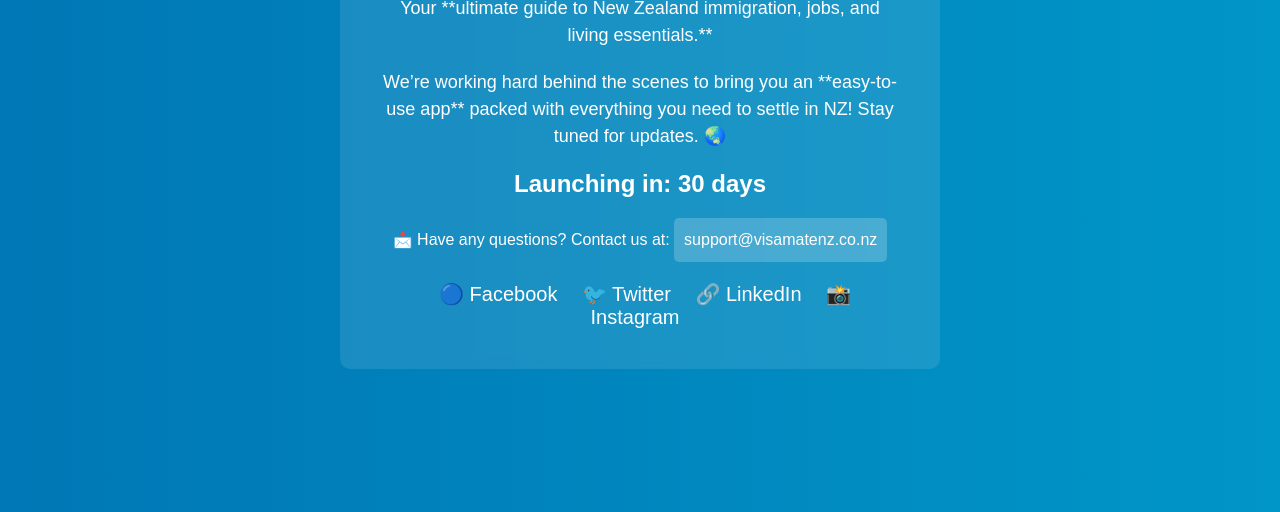
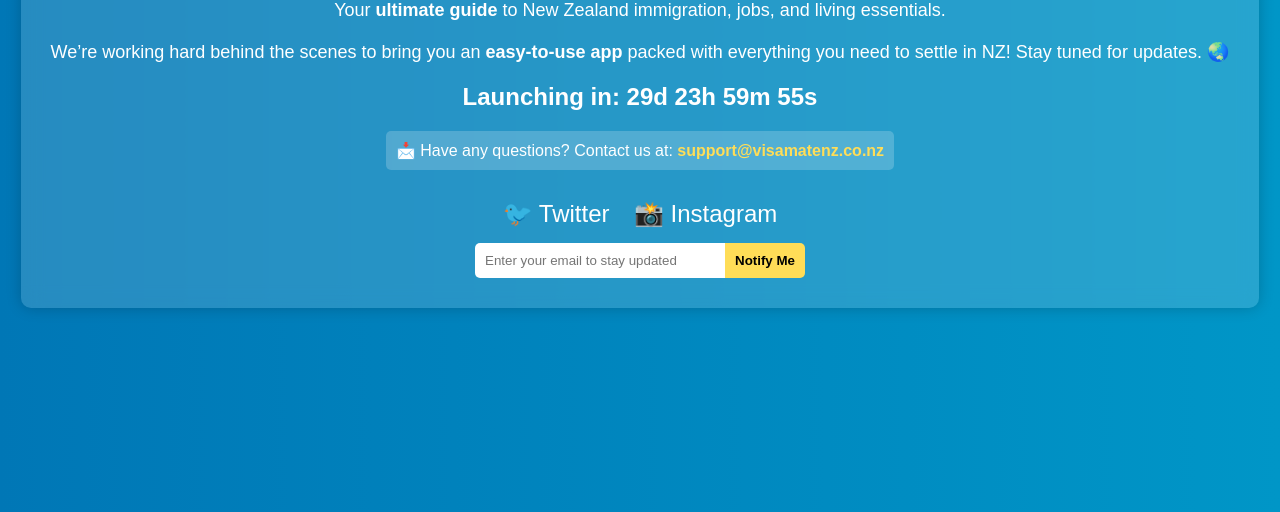
Before and after one commit to visamatenz/visamatenz, a plain HTML site: page index.html in a window 1280 px wide. Shown: the part 288-800 px from the top of the page. Drawn offline with Linux system fonts and the light colour scheme.

Commit message:
Update index.html

```diff
--- a/index.html
+++ b/index.html
@@ -11,65 +11,77 @@
             box-sizing: border-box;
             font-family: Arial, sans-serif;
         }
-
         body {
             display: flex;
             align-items: center;
             justify-content: center;
             height: 100vh;
             background: linear-gradient(to right, #0077b6, #0096c7);
-            color: #fff;
+            color: white;
             text-align: center;
             padding: 20px;
         }
-
         .container {
-            max-width: 600px;
-            background: rgba(255, 255, 255, 0.1);
-            padding: 40px;
+            background: rgba(255, 255, 255, 0.15);
+            padding: 30px;
             border-radius: 10px;
             backdrop-filter: blur(10px);
+            box-shadow: 0 0 15px rgba(0, 0, 0, 0.2);
         }
-
         h1 {
-            font-size: 36px;
-            font-weight: bold;
+            font-size: 32px;
             margin-bottom: 15px;
         }
-
         p {
             font-size: 18px;
             margin-bottom: 20px;
-            line-height: 1.5;
         }
-
-        .email {
+        .countdown {
+            font-size: 24px;
+            font-weight: bold;
+            margin-bottom: 20px;
+        }
+        .contact {
             background: rgba(255, 255, 255, 0.2);
             padding: 10px;
             border-radius: 5px;
             display: inline-block;
+            margin-bottom: 20px;
         }
-
-        .contact {
-            font-size: 16px;
-            margin-top: 20px;
+        .contact a {
+            color: #ffdd57;
+            text-decoration: none;
+            font-weight: bold;
         }
-
-        .social-icons {
+        .socials {
+            margin-top: 10px;
+        }
+        .socials a {
+            margin: 0 10px;
+            font-size: 24px;
+            text-decoration: none;
+            color: white;
+        }
+        .input-group {
+            display: flex;
+            justify-content: center;
             margin-top: 15px;
         }
-
-        .social-icons a {
-            margin: 0 10px;
-            text-decoration: none;
-            color: #fff;
-            font-size: 20px;
+        .input-group input {
+            padding: 10px;
+            border: none;
+            border-radius: 5px 0 0 5px;
+            outline: none;
+            width: 250px;
         }
-
-        .countdown {
-            font-size: 24px;
+        .input-group button {
+            padding: 10px;
+            border: none;
+            background: #ffdd57;
+            color: black;
             font-weight: bold;
-            margin-top: 20px;
+            cursor: pointer;
+            border-radius: 0 5px 5px 0;
         }
     </style>
 </head>
@@ -77,24 +89,65 @@
 
     <div class="container">
         <h1>🚀 VisaMate NZ is Coming Soon! 🇳🇿</h1>
-        <p>Your **ultimate guide to New Zealand immigration, jobs, and living essentials.**</p>
-
-        <p>We’re working hard behind the scenes to bring you an **easy-to-use app** packed with everything you need to settle in NZ! Stay tuned for updates. 🌏</p>
+        <p>Your <b>ultimate guide</b> to New Zealand immigration, jobs, and living essentials.</p>
+        <p>We’re working hard behind the scenes to bring you an <b>easy-to-use app</b> packed with everything you need to settle in NZ! Stay tuned for updates. 🌏</p>
 
         <div class="countdown" id="countdown">Launching in: 30 days</div>
 
-        <p class="contact">
+        <div class="contact">
             📩 Have any questions? Contact us at:
-            <span class="email">support@visamatenz.co.nz</span>
-        </p>
+            <a href="mailto:support@visamatenz.co.nz">support@visamatenz.co.nz</a>
+        </div>
 
-        <div class="social-icons">
-            <a href="https://facebook.com" target="_blank">🔵 Facebook</a>
-            <a href="https://twitter.com" target="_blank">🐦 Twitter</a>
-            <a href="https://linkedin.com" target="_blank">🔗 LinkedIn</a>
+        <div class="socials">
+            <a href="https://twitter.com/visamatenz" target="_blank">🐦 Twitter</a>
             <a href="https://instagram.com/visamatenz" target="_blank">📸 Instagram</a>
+        </div>
+
+        <div class="input-group">
+            <input type="email" id="email" placeholder="Enter your email to stay updated">
+            <button onclick="subscribe()">Notify Me</button>
         </div>
     </div>
 
+    <script>
+        function updateCountdown() {
+            const launchDate = new Date();
+            launchDate.setDate(launchDate.getDate() + 30);
+
+            function calculateTimeLeft() {
+                const now = new Date();
+                const difference = launchDate - now;
+
+                if (difference <= 0) {
+                    document.getElementById("countdown").innerHTML = "🚀 We are LIVE!";
+                    return;
+                }
+
+                const days = Math.floor(difference / (1000 * 60 * 60 * 24));
+                const hours = Math.floor((difference / (1000 * 60 * 60)) % 24);
+                const minutes = Math.floor((difference / 1000 / 60) % 60);
+                const seconds = Math.floor((difference / 1000) % 60);
+
+                document.getElementById("countdown").innerHTML = `Launching in: ${days}d ${hours}h ${minutes}m ${seconds}s`;
+            }
+
+            calculateTimeLeft();
+            setInterval(calculateTimeLeft, 1000);
+        }
+
+        function subscribe() {
+            const email = document.getElementById("email").value;
+            if (email) {
+                alert("Thank you for subscribing! We will notify you.");
+                document.getElementById("email").value = "";
+            } else {
+                alert("Please enter a valid email.");
+            }
+        }
+
+        updateCountdown();
+    </script>
+
 </body>
 </html>
```
